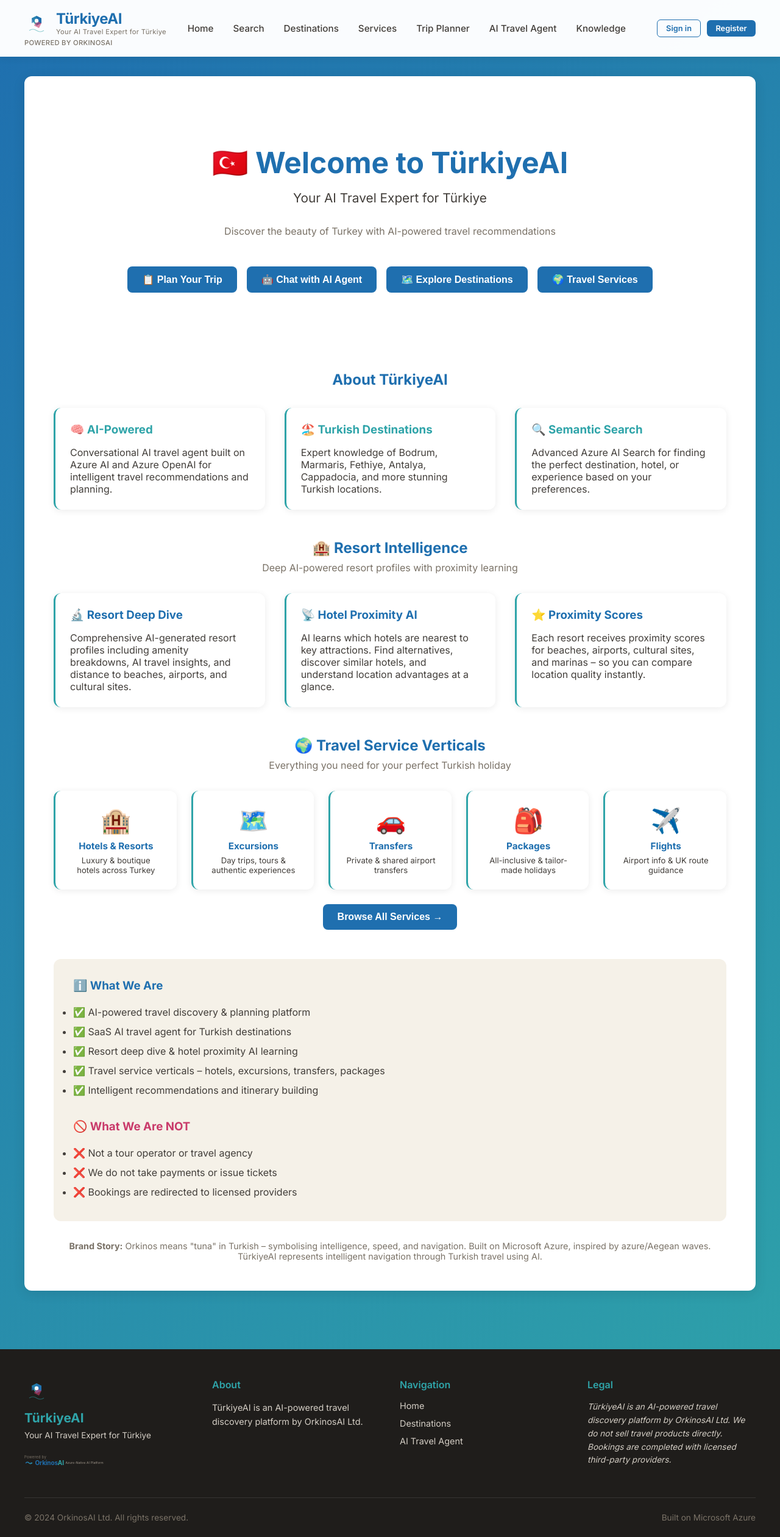
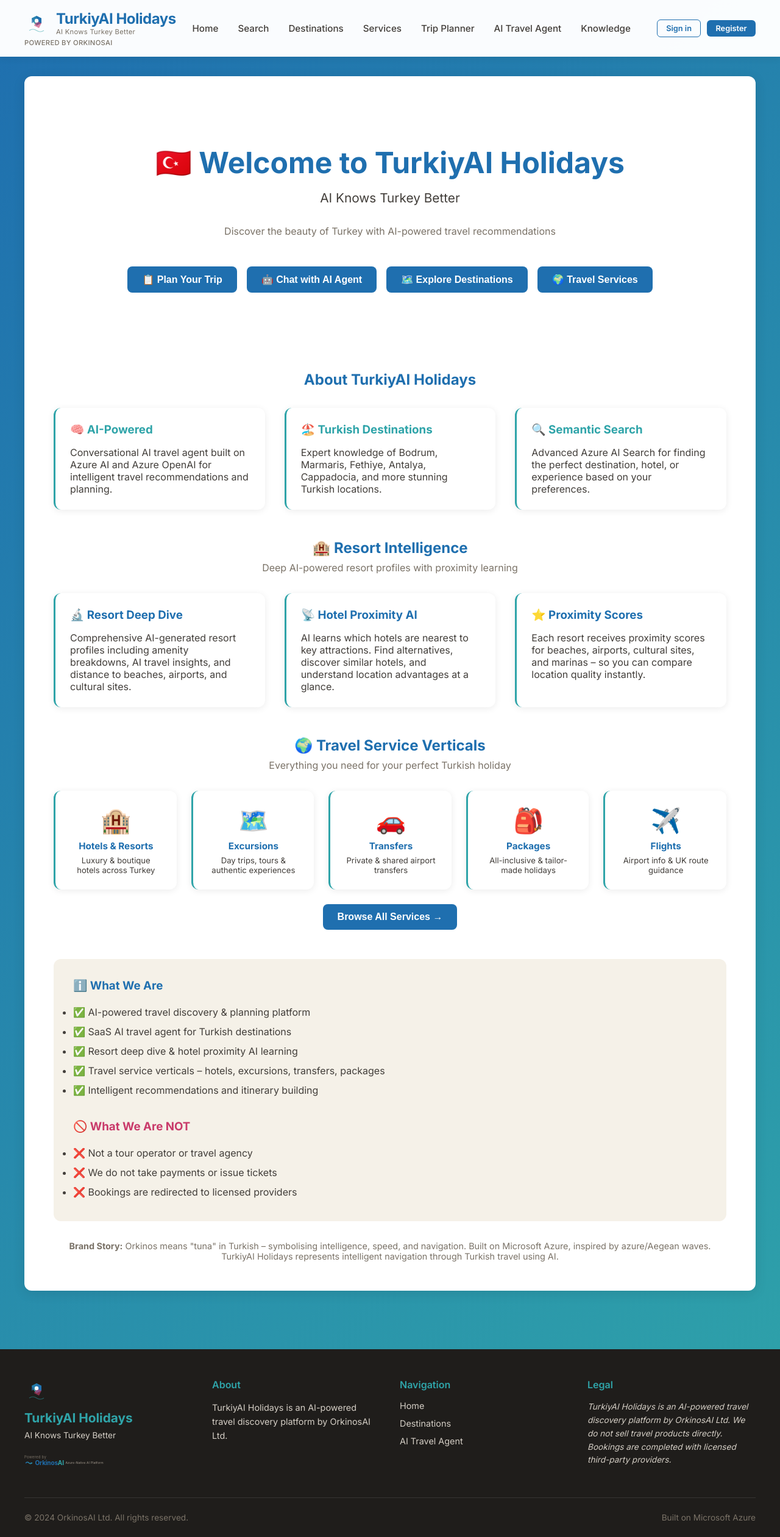
Before and after one commit to orkinosai25-org/turkeyai, a React (Create React App) app in the folder client/: page / in a window 1280 px wide. Shown: the whole page at 61% size. Built offline with nearby package versions, Linux system fonts and the light colour scheme; no server answers; the HTML template or start-up script is replaced by a standard one.

Commit message:
Apply TurkiyAI Holidays branding to app pages and assets
Co-authored-by: orkinosai25 <243531199+orkinosai25@users.noreply.github.com>
Agent-Logs-Url: https://github.com/orkinosai25-org/turkeyai/sessions/ce907a06-1daf-4f08-9e52-8aae7a92d7de

```diff
--- a/client/public/index.html
+++ b/client/public/index.html
@@ -7,12 +7,12 @@
     <meta name="theme-color" content="#1F6FAF" />
     <meta
       name="description"
-      content="TürkiyeAI - Your AI Travel Expert for Türkiye. Powered by OrkinosAI."
+      content="TurkiyAI Holidays - AI Knows Turkey Better. Powered by OrkinosAI."
     />
     <link rel="preconnect" href="https://fonts.googleapis.com">
     <link rel="preconnect" href="https://fonts.gstatic.com" crossorigin>
     <link href="https://fonts.googleapis.com/css2?family=Inter:wght@300;400;500;600;700&display=swap" rel="stylesheet">
-    <title>TürkiyeAI - Your AI Travel Expert for Türkiye</title>
+    <title>TurkiyAI Holidays — AI Knows Turkey Better</title>
   </head>
   <body>
     <noscript>You need to enable JavaScript to run this app.</noscript>
--- a/client/src/components/Footer.js
+++ b/client/src/components/Footer.js
@@ -8,11 +8,11 @@ function Footer() {
           <div className="footer-brand">
             <img
               src="/logo-mark.svg"
-              alt="TürkiyeAI"
+              alt="TurkiyAI Holidays"
               style={{ width: '40px', height: '40px', marginBottom: '0.5rem' }}
             />
-            <h3>TürkiyeAI</h3>
-            <p className="footer-tagline">Your AI Travel Expert for Türkiye</p>
+            <h3>TurkiyAI Holidays</h3>
+            <p className="footer-tagline">AI Knows Turkey Better</p>
             <img
               src="/powered-by-orkinosai.svg"
               alt="Powered by OrkinosAI"
@@ -24,7 +24,7 @@ function Footer() {
         <div className="footer-section">
           <h4>About</h4>
           <p className="footer-text">
-            TürkiyeAI is an AI-powered travel discovery platform by OrkinosAI Ltd.
+            TurkiyAI Holidays is an AI-powered travel discovery platform by OrkinosAI Ltd.
           </p>
         </div>
 
@@ -40,7 +40,7 @@ function Footer() {
         <div className="footer-section">
           <h4>Legal</h4>
           <p className="footer-disclaimer">
-            TürkiyeAI is an AI-powered travel discovery platform by OrkinosAI Ltd.
+            TurkiyAI Holidays is an AI-powered travel discovery platform by OrkinosAI Ltd.
             We do not sell travel products directly. Bookings are completed with
             licensed third-party providers.
           </p>
--- a/client/src/components/Header.js
+++ b/client/src/components/Header.js
@@ -30,13 +30,13 @@ function Header() {
             <div className="brand-logo">
               <img
                 src="/logo-mark.svg"
-                alt="TürkiyeAI Logo"
+                alt="TurkiyAI Holidays Logo"
                 className="logo-icon"
                 style={{ width: '40px', height: '40px' }}
               />
               <div className="brand-text">
-                <h1>TürkiyeAI</h1>
-                <p className="brand-tagline">Your AI Travel Expert for Türkiye</p>
+                <h1>TurkiyAI Holidays</h1>
+                <p className="brand-tagline">AI Knows Turkey Better</p>
               </div>
             </div>
             <p className="brand-powered">Powered by OrkinosAI</p>
--- a/client/src/index.css
+++ b/client/src/index.css
@@ -19,7 +19,7 @@ code {
     monospace;
 }
 
-/* TürkiyeAI Color Palette - Bodrum-inspired */
+/* TurkiyAI Holidays Color Palette - Bodrum-inspired */
 :root {
   /* Primary Colors */
   --aegean-blue: #1F6FAF;
--- a/client/src/pages/Chat.js
+++ b/client/src/pages/Chat.js
@@ -5,7 +5,7 @@ function Chat() {
   const [messages, setMessages] = useState([
     {
       role: 'ai',
-      content: 'Merhaba 👋 I\'m TürkiyeAI. Tell me what kind of trip you\'re dreaming of to Türkiye, and I\'ll help you plan the perfect adventure!'
+      content: 'Merhaba 👋 I\'m TurkiyAI Holidays. Tell me what kind of trip you\'re dreaming of to Turkey, and I\'ll help you plan the perfect adventure!'
     }
   ]);
   const [input, setInput] = useState('');
@@ -83,7 +83,7 @@ function Chat() {
               className={`message ${message.role}`}
             >
               <strong style={{ display: 'block', marginBottom: '0.5rem' }}>
-                {message.role === 'user' ? 'You' : 'TürkiyeAI'}
+                {message.role === 'user' ? 'You' : 'TurkiyAI Holidays'}
               </strong>
               {message.content}
             </div>
@@ -91,7 +91,7 @@ function Chat() {
           {loading && (
             <div className="message ai">
               <strong style={{ display: 'block', marginBottom: '0.5rem' }}>
-                TürkiyeAI
+                TurkiyAI Holidays
               </strong>
               Thinking...
             </div>
--- a/client/src/pages/Home.js
+++ b/client/src/pages/Home.js
@@ -7,8 +7,8 @@ function Home() {
   return (
     <div className="page">
       <div className="hero">
-        <h1>🇹🇷 Welcome to TürkiyeAI</h1>
-        <p>Your AI Travel Expert for Türkiye</p>
+        <h1>🇹🇷 Welcome to TurkiyAI Holidays</h1>
+        <p>AI Knows Turkey Better</p>
         <p style={{ fontSize: '1rem', color: 'var(--warm-slate-500)', marginBottom: '3rem' }}>
           Discover the beauty of Turkey with AI-powered travel recommendations
         </p>
@@ -31,7 +31,7 @@ function Home() {
 
       <div style={{ marginTop: '4rem' }}>
         <h2 style={{ textAlign: 'center', color: 'var(--aegean-blue)', marginBottom: '2rem' }}>
-          About TürkiyeAI
+          About TurkiyAI Holidays
         </h2>
 
         <div style={{ display: 'grid', gridTemplateColumns: 'repeat(auto-fit, minmax(250px, 1fr))', gap: '2rem' }}>
@@ -151,7 +151,7 @@ function Home() {
         <p>
           <strong>Brand Story:</strong> Orkinos means "tuna" in Turkish – symbolising intelligence,
           speed, and navigation. Built on Microsoft Azure, inspired by azure/Aegean waves.
-          TürkiyeAI represents intelligent navigation through Turkish travel using AI.
+          TurkiyAI Holidays represents intelligent navigation through Turkish travel using AI.
         </p>
       </div>
     </div>
--- a/client/src/pages/Login.js
+++ b/client/src/pages/Login.js
@@ -81,7 +81,7 @@ function Login() {
         <div style={{ background: 'linear-gradient(135deg, var(--aegean-blue) 0%, var(--azure-turquoise) 100%)', padding: '2rem', textAlign: 'center', color: 'white' }}>
           <div style={{ fontSize: '2rem', marginBottom: '0.25rem' }}>🇹🇷</div>
           <h1 style={{ fontSize: '1.5rem', fontWeight: 700, margin: '0 0 0.25rem' }}>Welcome Back</h1>
-          <p style={{ opacity: 0.9, fontSize: '0.9rem', margin: 0 }}>Sign in to TürkiyeAI</p>
+          <p style={{ opacity: 0.9, fontSize: '0.9rem', margin: 0 }}>Sign in to TurkiyAI Holidays</p>
         </div>
 
         <div style={{ padding: '2rem' }}>
--- a/client/src/pages/Register.js
+++ b/client/src/pages/Register.js
@@ -249,8 +249,8 @@ function Register() {
         {/* Header */}
         <div style={{ background: 'linear-gradient(135deg, var(--aegean-blue) 0%, var(--azure-turquoise) 100%)', padding: '2rem', textAlign: 'center', color: 'white' }}>
           <div style={{ fontSize: '2rem', marginBottom: '0.25rem' }}>🇹🇷</div>
-          <h1 style={{ fontSize: '1.5rem', fontWeight: 700, margin: '0 0 0.25rem' }}>Join TürkiyeAI</h1>
-          <p style={{ opacity: 0.9, fontSize: '0.9rem', margin: 0 }}>Your AI travel companion for Türkiye</p>
+          <h1 style={{ fontSize: '1.5rem', fontWeight: 700, margin: '0 0 0.25rem' }}>Join TurkiyAI Holidays</h1>
+          <p style={{ opacity: 0.9, fontSize: '0.9rem', margin: 0 }}>AI Knows Turkey Better</p>
         </div>
 
         <div style={{ padding: '2rem' }}>
@@ -272,7 +272,7 @@ function Register() {
           {step === 1 && (
             <>
               <h2 style={{ color: 'var(--aegean-blue)', marginBottom: '0.25rem', fontSize: '1.1rem' }}>Account Details</h2>
-              <p style={{ color: 'var(--warm-slate-500)', fontSize: '0.85rem', marginBottom: '1.5rem' }}>Create your TürkiyeAI account</p>
+              <p style={{ color: 'var(--warm-slate-500)', fontSize: '0.85rem', marginBottom: '1.5rem' }}>Create your TurkiyAI Holidays account</p>
 
               <SocialButtons onSocial={handleSocial} loading={loading} />
 
@@ -436,7 +436,7 @@ function Register() {
               <div style={{ marginBottom: '1rem' }}>
                 <label style={{ display: 'flex', alignItems: 'flex-start', gap: '0.6rem', cursor: 'pointer', fontSize: '0.875rem', color: 'var(--warm-slate-700)' }}>
                   <input type="checkbox" checked={newsletter} onChange={e => setNewsletter(e.target.checked)} style={{ marginTop: '0.15rem', flexShrink: 0 }} />
-                  Send me inspiration, travel deals, and TürkiyeAI updates (unsubscribe any time)
+                  Send me inspiration, travel deals, and TurkiyAI Holidays updates (unsubscribe any time)
                 </label>
               </div>
 
--- a/client/src/pages/ResortDeepDive.js
+++ b/client/src/pages/ResortDeepDive.js
@@ -300,7 +300,7 @@ function ResortDeepDive() {
       <div style={{ background: 'var(--soft-beige)', borderRadius: '12px', padding: '1.5rem', textAlign: 'center' }}>
         <h3 style={{ color: 'var(--aegean-blue)', marginBottom: '0.5rem' }}>🤖 Ask AI About This Resort</h3>
         <p style={{ color: 'var(--warm-slate-700)', marginBottom: '1rem' }}>
-          Get personalised recommendations and answers from the TürkiyeAI travel agent.
+          Get personalised recommendations and answers from the TurkiyAI Holidays travel agent.
         </p>
         <button className="btn btn-primary" onClick={() => navigate('/chat')}>
           Chat with AI Travel Agent
--- a/client/src/pages/SearchPage.js
+++ b/client/src/pages/SearchPage.js
@@ -175,7 +175,7 @@ function SearchPage() {
       <div style={{ background: 'linear-gradient(135deg, var(--aegean-blue) 0%, var(--azure-turquoise) 100%)', padding: '3rem 1.5rem' }}>
         <div style={{ maxWidth: 800, margin: '0 auto', textAlign: 'center' }}>
           <h1 style={{ color: 'white', fontSize: '2rem', fontWeight: 700, marginBottom: '0.5rem' }}>
-            🇹🇷 Search Türkiye Travel
+            🇹🇷 Search Turkey Travel
           </h1>
           <p style={{ color: 'rgba(255,255,255,0.85)', marginBottom: '1.75rem', fontSize: '1.05rem' }}>
             Resorts, excursions, packages, and transfers — all in one place
@@ -287,7 +287,7 @@ function SearchPage() {
         {loading && (
           <div style={{ textAlign: 'center', padding: '3rem' }}>
             <div style={{ fontSize: '2rem', marginBottom: '1rem' }}>🔍</div>
-            <p style={{ color: 'var(--warm-slate-500)' }}>Searching Türkiye travel options…</p>
+            <p style={{ color: 'var(--warm-slate-500)' }}>Searching Turkey travel options…</p>
           </div>
         )}
 
@@ -318,7 +318,7 @@ function SearchPage() {
                 <h3 style={{ color: 'var(--aegean-blue)', marginBottom: '0.5rem' }}>No matching results</h3>
                 <p style={{ color: 'var(--warm-slate-500)', marginBottom: '1.5rem' }}>Try a different search term, or ask the AI agent for personalised recommendations.</p>
                 <Link to="/chat" style={{ padding: '0.7rem 1.5rem', background: 'var(--aegean-blue)', color: 'white', borderRadius: '8px', textDecoration: 'none', fontWeight: 600, fontSize: '0.9rem' }}>
-                  Ask TürkiyeAI →
+                  Ask TurkiyAI Holidays →
                 </Link>
               </div>
             ) : (
@@ -333,7 +333,7 @@ function SearchPage() {
             <div style={{ background: 'linear-gradient(135deg, var(--aegean-blue) 0%, var(--azure-turquoise) 100%)', borderRadius: '12px', padding: '1.5rem 2rem', marginTop: '2rem', display: 'flex', justifyContent: 'space-between', alignItems: 'center', flexWrap: 'wrap', gap: '1rem' }}>
               <div>
                 <h3 style={{ color: 'white', margin: '0 0 0.25rem', fontSize: '1.05rem' }}>Not quite what you're looking for?</h3>
-                <p style={{ color: 'rgba(255,255,255,0.85)', margin: 0, fontSize: '0.875rem' }}>TürkiyeAI's smart agent can help plan your perfect Türkiye trip.</p>
+                <p style={{ color: 'rgba(255,255,255,0.85)', margin: 0, fontSize: '0.875rem' }}>TurkiyAI Holidays' smart agent can help plan your perfect Turkey trip.</p>
               </div>
               <Link to="/chat" style={{ padding: '0.7rem 1.5rem', background: 'white', color: 'var(--aegean-blue)', borderRadius: '8px', textDecoration: 'none', fontWeight: 700, fontSize: '0.9rem', flexShrink: 0 }}>
                 🤖 Ask the AI Agent
--- a/client/src/pages/Services.js
+++ b/client/src/pages/Services.js
@@ -231,7 +231,7 @@ function Services() {
           Everything you need for your perfect Turkish holiday – excursions, transfers, packages and more.
         </p>
         <p style={{ fontSize: '0.85rem', color: 'var(--warm-slate-500)', background: 'var(--soft-beige)', padding: '0.5rem 1rem', borderRadius: '8px', display: 'inline-block' }}>
-          ℹ️ TürkiyeAI is an AI discovery platform. All bookings are completed via licensed travel providers.
+          ℹ️ TurkiyAI Holidays is an AI discovery platform. All bookings are completed via licensed travel providers.
         </p>
       </div>
 
@@ -360,7 +360,7 @@ function Services() {
       <div style={{ marginTop: '3rem', padding: '2rem', background: 'var(--soft-beige)', borderRadius: '12px', textAlign: 'center' }}>
         <h3 style={{ color: 'var(--aegean-blue)', marginBottom: '0.5rem' }}>🤖 Let AI Help You Plan</h3>
         <p style={{ color: 'var(--warm-slate-700)', marginBottom: '1.5rem' }}>
-          Ask the TürkiyeAI travel agent to find excursions, compare packages, and build a complete itinerary for you.
+          Ask the TurkiyAI Holidays travel agent to find excursions, compare packages, and build a complete itinerary for you.
         </p>
         <button className="btn btn-primary" onClick={() => navigate('/chat')}>
           Chat with AI Travel Agent
```
Also changed, not shown: client/public/logo.svg.
